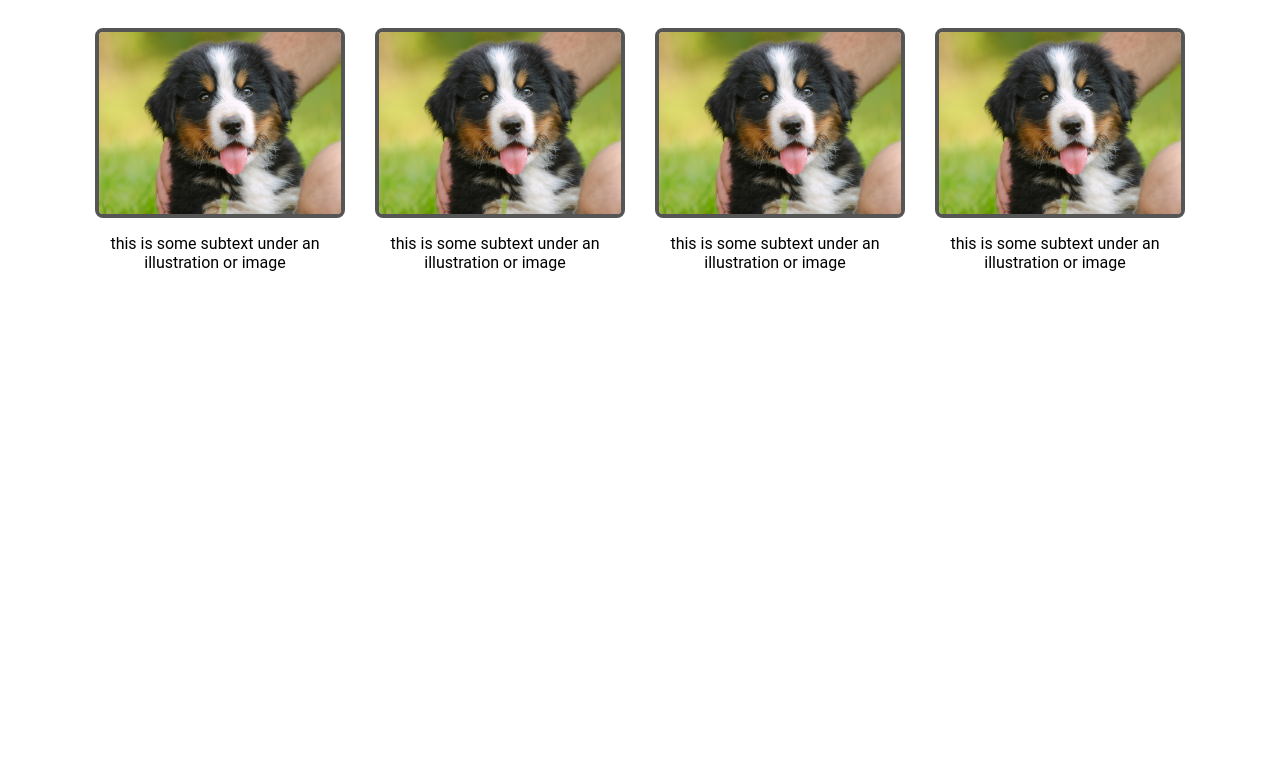
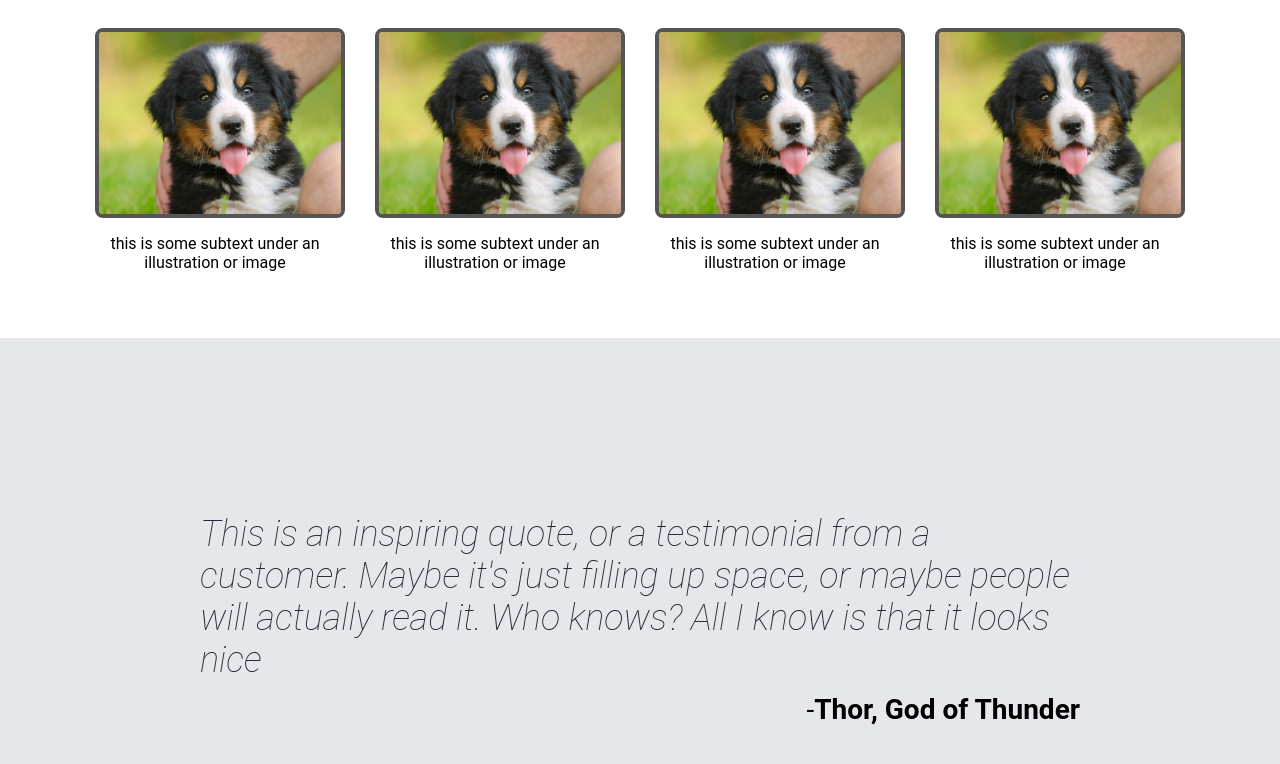
Before and after one commit to eabraham2623/odinLandingPage, a plain HTML site: page index.html in a window 1280 px wide. Shown: the part 607-1371 px from the top of the page. Before the commit the page ends 945 px from the top, so only its background shows below. Drawn offline with Linux system fonts and the light colour scheme.

Commit message:
Added quote section

```diff
--- a/index.html
+++ b/index.html
@@ -47,6 +47,10 @@
                     </div>
                 </div>
             </div>
+            <div class = "quote-section">
+                <p class = "quote">This is an inspiring quote, or a testimonial from a customer. Maybe it's just filling up space, or maybe people will actually read it. Who knows? All I know is that it looks nice</p>
+                <p class = "person">-<strong>Thor, God of Thunder</strong></p>
+            </div>
         </div>
     </div>
 </body>
--- a/styles/styles.css
+++ b/styles/styles.css
@@ -113,3 +113,32 @@ button {
 .img-and-text p{
     max-width: 240px;
 }
+
+.quote-section {
+    background-color: #e5e7eb;
+    padding: 100px;
+    display: flex;
+    flex-direction: column;
+    align-items: center;
+    justify-content: center;
+    gap: 12px;
+}
+.quote-section p {
+    margin: 0px;
+}
+.quote {
+    font-size: 36px;
+    color: #1F2937;
+    font-style: italic;
+    font-weight: lighter;
+    padding-top: 75px;
+    padding-left: 100px;
+    padding-right: 100px;
+
+}
+.person {
+    align-self: flex-end;
+    padding-left: 100px;
+    padding-right: 100px;
+    font-size: 28px;
+}
```
